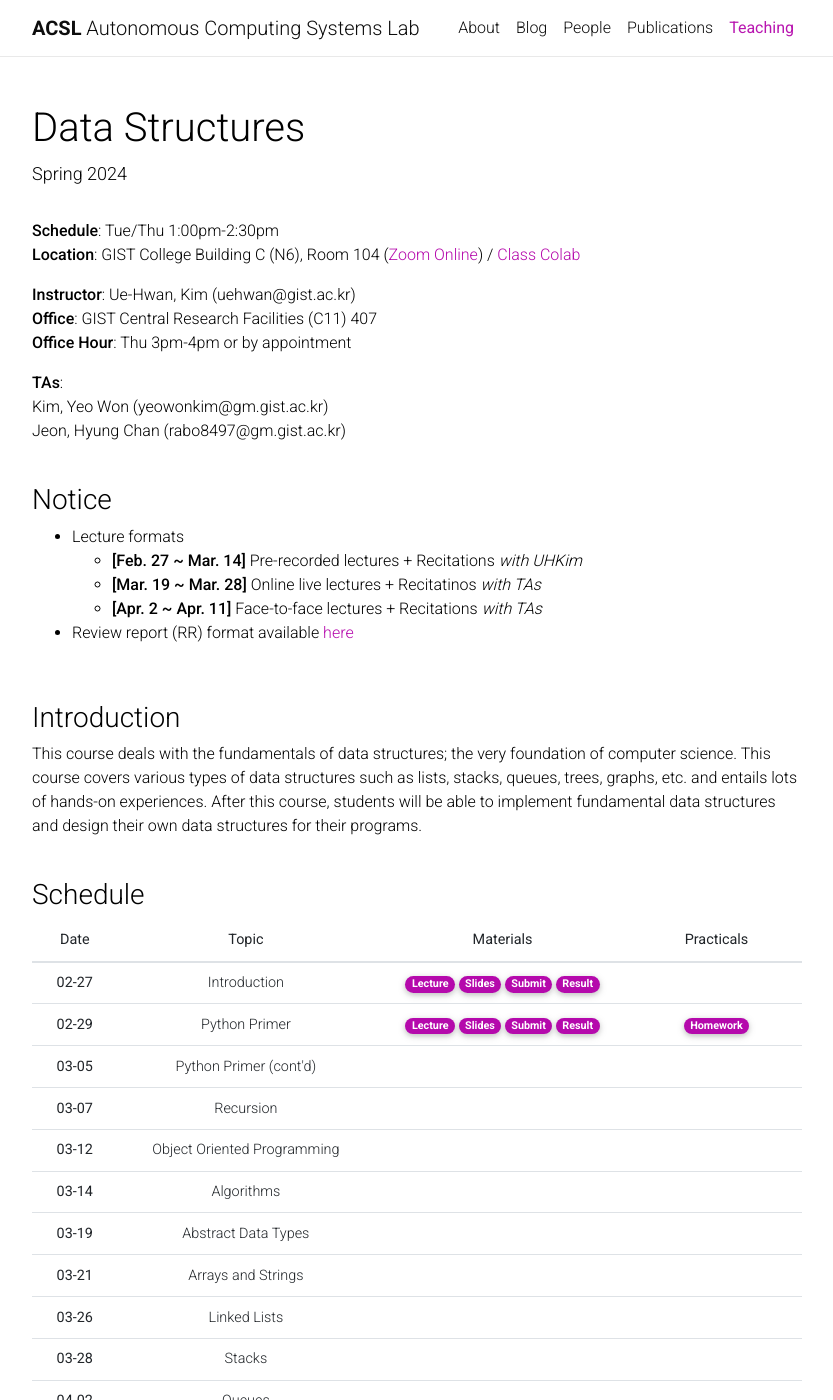
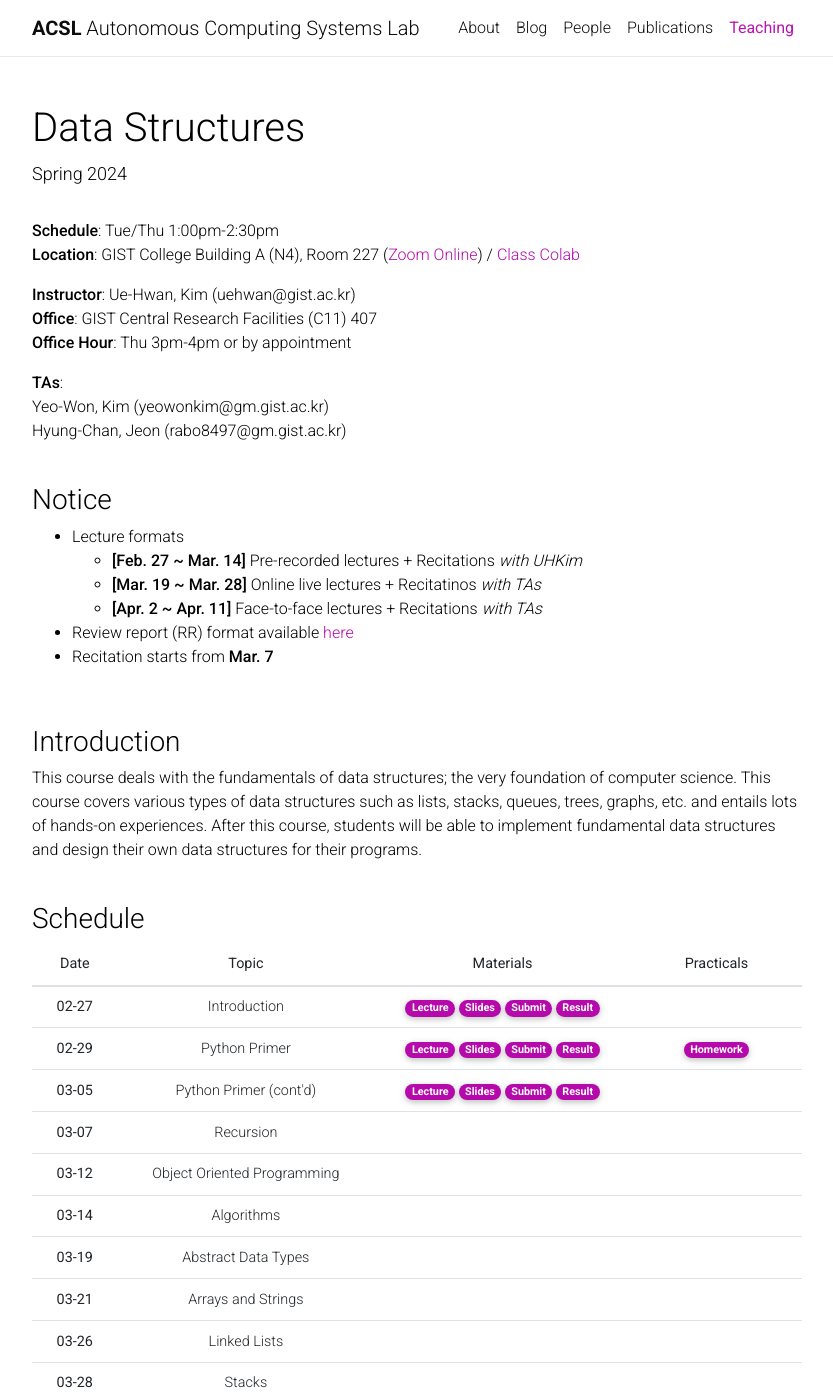
Before and after one commit to Uehwan/Uehwan.github.io, a Jekyll site: the page built from _teaching/datastruct24sp.md, in a window 1280 px wide and 1400 px high. Shown: the whole window, without its empty margins (223-1056 px from the left). Built offline with Jekyll 4.4.1, drawn with Linux system fonts in a browser that asks for light colours; nearby versions of some CDN libraries; comment, search, counter and statistics services are not loaded; a style sheet for code colours, icons or effects is not loaded.

Commit message:
03-05 materials

```diff
--- a/_people/1_24_02_02_KimYR.markdown
+++ b/_people/1_24_02_02_KimYR.markdown
@@ -5,7 +5,7 @@ role: Integrated Course
 email: kimyirum@gm.gist.ac.kr
 img: /assets/img/student_23_01_02_KimYR.jpg
 sequence: 1240202
-redirect: https://scalloped-doom-e01.notion.site/Kim-Yirum-d08265d436114cf298c3046cd7854d72
+redirect: https://k2room.github.io/
 category: Students
 no_detail: true
 ---
--- a/_teaching/datastruct24sp.md
+++ b/_teaching/datastruct24sp.md
@@ -5,7 +5,7 @@ description: Spring 2024
 ---
 
 **Schedule**: Tue/Thu 1:00pm-2:30pm<br/>
-**Location**: GIST College Building C (N6), Room 104 ([Zoom Online](https://us06web.zoom.us/j/87925937140?pwd=Qm1XTmU4MENybXVEeWJ5eVh2Z0dKdz09)) / [Class Colab](https://colab.research.google.com/drive/121f0BPgTaO3Nk_ImwHtcqgpU6ZInXLdv?usp=sharing)<br/>
+**Location**: GIST College Building A (N4), Room 227 ([Zoom Online](https://us06web.zoom.us/j/87925937140?pwd=Qm1XTmU4MENybXVEeWJ5eVh2Z0dKdz09)) / [Class Colab](https://colab.research.google.com/drive/121f0BPgTaO3Nk_ImwHtcqgpU6ZInXLdv?usp=sharing)<br/>
 
 
 **Instructor**: Ue-Hwan, Kim (uehwan@gist.ac.kr)<br/>
@@ -13,8 +13,8 @@ description: Spring 2024
 **Office Hour**: Thu 3pm-4pm or by appointment
 
 **TAs**:<br/>
-Kim, Yeo Won (yeowonkim@gm.gist.ac.kr)<br/>
-Jeon, Hyung Chan (rabo8497@gm.gist.ac.kr)<br/>
+Yeo-Won, Kim (yeowonkim@gm.gist.ac.kr)<br/>
+Hyung-Chan, Jeon (rabo8497@gm.gist.ac.kr)<br/>
 <br/>
 
 ### Notice
@@ -23,6 +23,7 @@ Jeon, Hyung Chan (rabo8497@gm.gist.ac.kr)<br/>
   - **[Mar. 19 ~ Mar. 28]** Online live lectures + Recitatinos *with TAs*
   - **[Apr. 2 ~ Apr. 11]** Face-to-face lectures + Recitations *with TAs*
 - Review report (RR) format available [here](https://docs.google.com/document/d/1iyHUFjtQCoM6bj0vhg6PyvUN8eVsiZBmKXKEiK5E26E/edit?usp=sharing)
+- Recitation starts from **Mar. 7**
 
 <br/>
 
@@ -72,10 +73,10 @@ This course deals with the fundamentals of data structures; the very foundation
       <th scope="row">03-05</th>
       <td>Python Primer (cont'd)</td>
       <td>
-        <!--a href="https://youtu.be/3VB-Y7IRO0c" target="_blank" class="badge badge-pill" style="background-color:#B509AC;">Lecture</a-->
-        <!--a href="https://docs.google.com/presentation/d/1qb9NbYH4cQoKhvGvUg39nhaw-tiNghu-19RNDlmEgKw/edit?usp=sharing" target="_blank" class="badge badge-pill" style="background-color:#B509AC;">Slides</a-->
-        <!--a href="https://forms.gle/TA4zCoizj97Y81ir9" target="_blank" class="badge badge-pill" style="background-color:#B509AC;">Submit</a-->
-        <!--a href="https://docs.google.com/spreadsheets/d/1h_Ev43e3KYJF4I9NRd-pQW2j6DHtZcExfaEFzFOeqho/edit?usp=sharing" target="_blank" class="badge badge-pill" style="background-color:#B509AC;">Result</a-->
+        <a href="https://colab.research.google.com/drive/1jsZay2t2I75ARD5aOLHpg1yPAJmIKl-o?usp=sharing" target="_blank" class="badge badge-pill" style="background-color:#B509AC;">Lecture</a>
+        <a href="https://docs.google.com/presentation/d/1qb9NbYH4cQoKhvGvUg39nhaw-tiNghu-19RNDlmEgKw/edit?usp=sharing" target="_blank" class="badge badge-pill" style="background-color:#B509AC;">Slides</a>
+        <a href="https://forms.gle/TA4zCoizj97Y81ir9" target="_blank" class="badge badge-pill" style="background-color:#B509AC;">Submit</a>
+        <a href="https://docs.google.com/spreadsheets/d/1h_Ev43e3KYJF4I9NRd-pQW2j6DHtZcExfaEFzFOeqho/edit?usp=sharing" target="_blank" class="badge badge-pill" style="background-color:#B509AC;">Result</a>
       </td>
       <td>
         <!--a href="https://colab.research.google.com/drive/1HUBCWa1AEXA-ZaQUIvjSUFUmokA29UjB?usp=sharing" target="_blank" class="badge badge-pill" style="background-color:#B509AC;">&nbsp;Recitation&nbsp;</a-->
```
